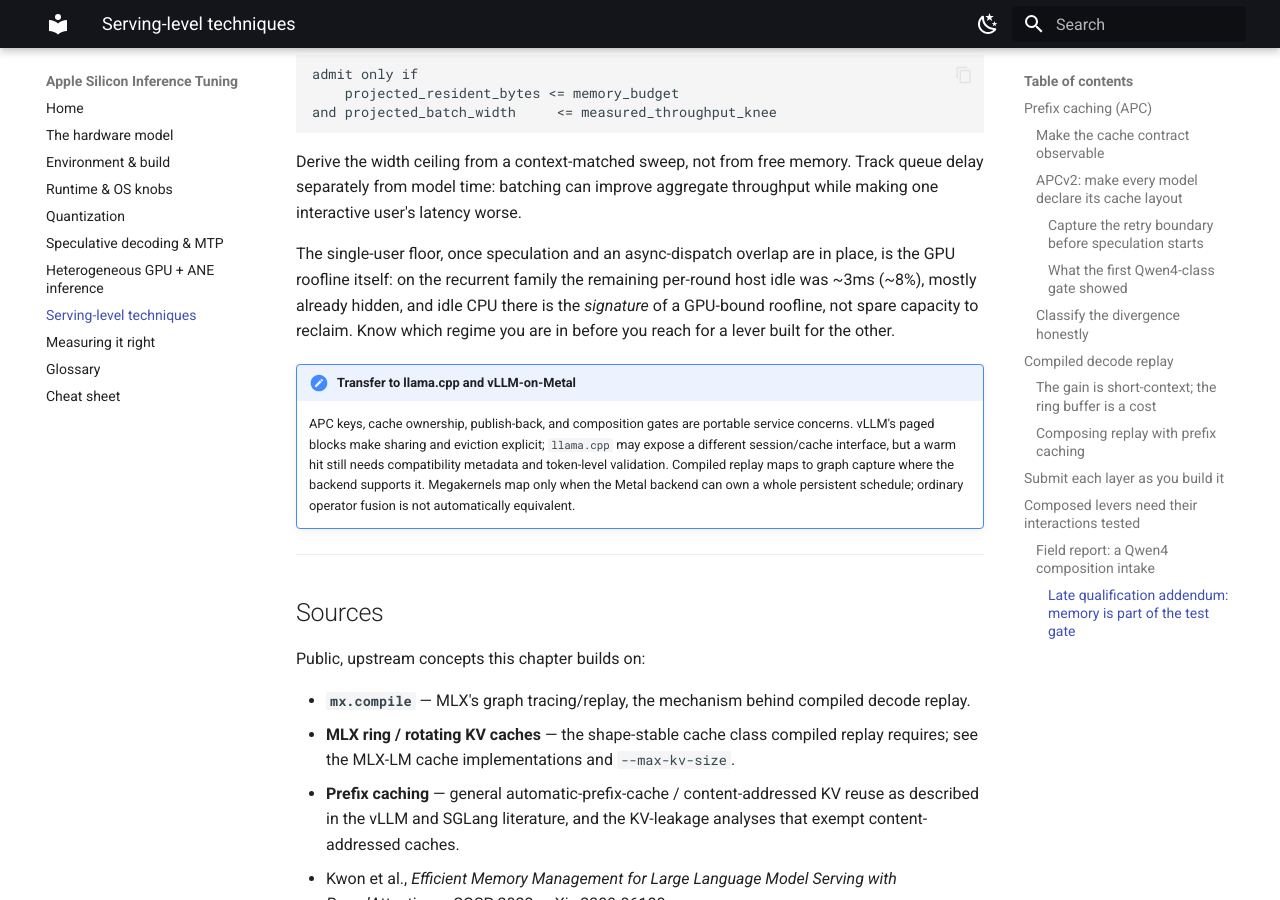
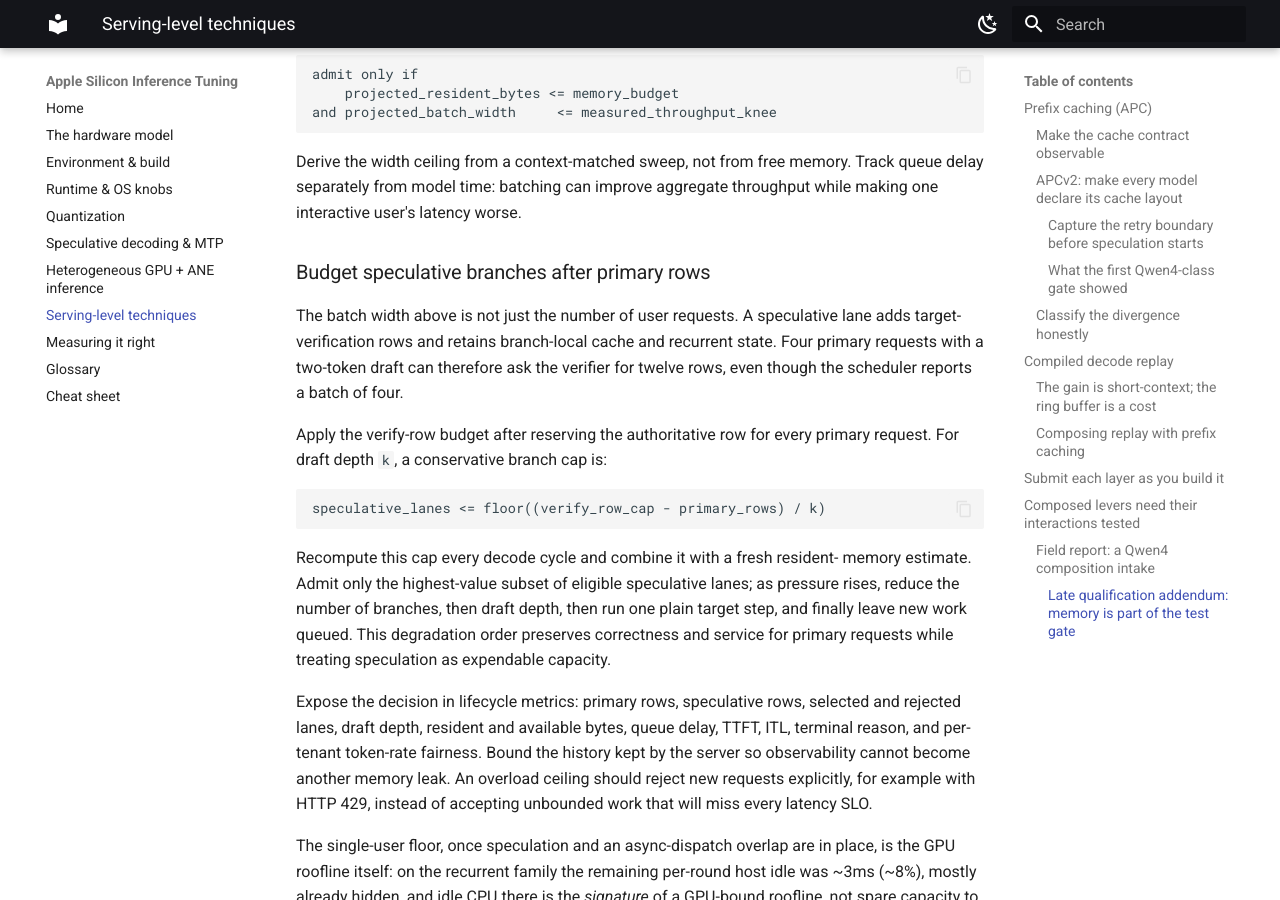
Before and after one commit to pierre427/apple-silicon-inference-tuning, an MkDocs documentation site: the page built from docs/serving-techniques.md, in a window 1280 px wide and 900 px high, scrolled down 18420 px. Built offline with MkDocs 1.6.1 and Material for MkDocs 9.7.7, drawn with Linux system fonts in a browser that asks for light colours.

Commit message:
Document pressure-aware speculative admission

````diff
--- a/docs/serving-techniques.md
+++ b/docs/serving-techniques.md
@@ -807,6 +807,34 @@ Derive the width ceiling from a context-matched sweep, not from free memory.
 Track queue delay separately from model time: batching can improve aggregate
 throughput while making one interactive user's latency worse.
 
+### Budget speculative branches after primary rows
+
+The batch width above is not just the number of user requests. A speculative
+lane adds target-verification rows and retains branch-local cache and recurrent
+state. Four primary requests with a two-token draft can therefore ask the
+verifier for twelve rows, even though the scheduler reports a batch of four.
+
+Apply the verify-row budget after reserving the authoritative row for every
+primary request. For draft depth `k`, a conservative branch cap is:
+
+```text
+speculative_lanes <= floor((verify_row_cap - primary_rows) / k)
+```
+
+Recompute this cap every decode cycle and combine it with a fresh resident-
+memory estimate. Admit only the highest-value subset of eligible speculative
+lanes; as pressure rises, reduce the number of branches, then draft depth, then
+run one plain target step, and finally leave new work queued. This degradation
+order preserves correctness and service for primary requests while treating
+speculation as expendable capacity.
+
+Expose the decision in lifecycle metrics: primary rows, speculative rows,
+selected and rejected lanes, draft depth, resident and available bytes, queue
+delay, TTFT, ITL, terminal reason, and per-tenant token-rate fairness. Bound the
+history kept by the server so observability cannot become another memory leak.
+An overload ceiling should reject new requests explicitly, for example with
+HTTP 429, instead of accepting unbounded work that will miss every latency SLO.
+
 The single-user floor, once speculation and an async-dispatch overlap are in
 place, is the GPU roofline itself: on the recurrent family the remaining
 per-round host idle was ~3ms (~8%), mostly already hidden, and idle CPU there is
````
Also changed, not shown: docs/heterogeneous-inference.md (+23 -0 lines).
